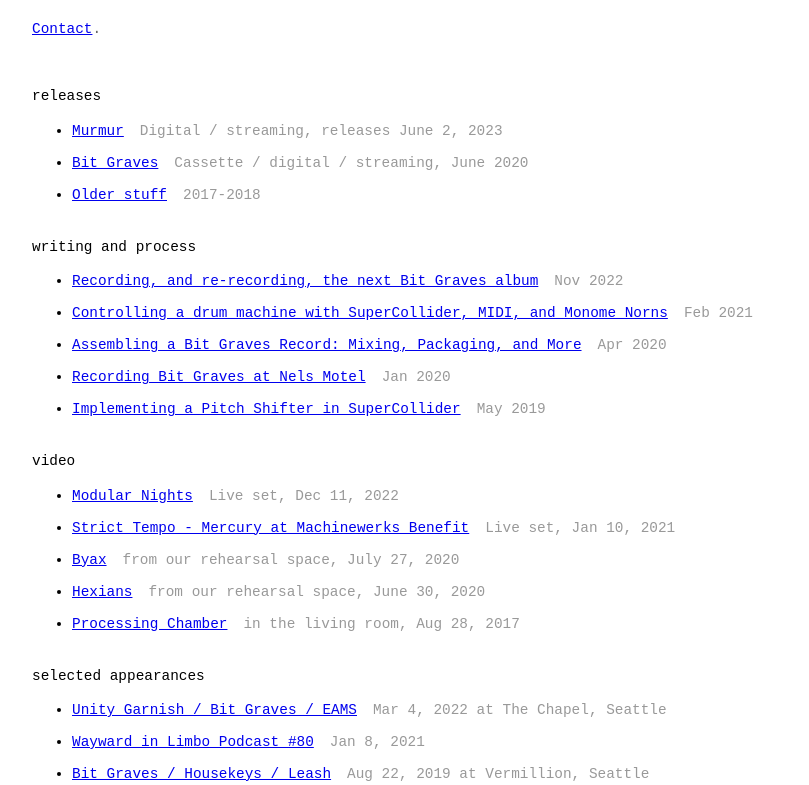
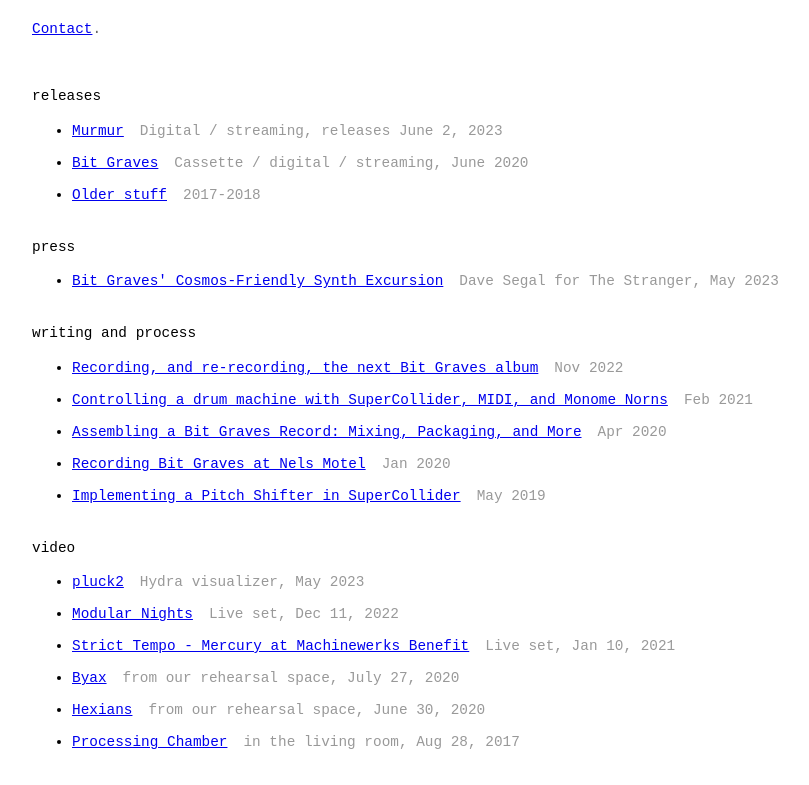
Before and after one commit to bitgraves/bitgraves-www, a React (Create React App) app: page / in a window 1280 px wide. Shown: the part 408-1193 px from the top of the page, without its empty margins (132-941 px from the left). Built offline with nearby package versions, Linux system fonts and the light colour scheme.

Commit message:
add stranger article and pluck2 vid

```diff
--- a/src/App.js
+++ b/src/App.js
@@ -1,5 +1,13 @@
 import React, { Component } from 'react';
 import './App.css';
+
+const PRESS_LINKS = [
+  {
+    name: "Bit Graves' Cosmos-Friendly Synth Excursion",
+    url: 'https://www.thestranger.com/music/2023/05/05/78978970/irreversible-entanglements-explosive-sun-ra-cover-and-bit-graves-cosmos-friendly-synth-excursion',
+    details: 'Dave Segal for The Stranger, May 2023',
+  },
+];
 
 const LISTEN_LINKS = [
   { name: 'Bandcamp', url: 'https://bitgraves.bandcamp.com/' },
@@ -104,6 +112,11 @@
 ];
 
 const VIDEO_LINKS = [
+  {
+    name: 'pluck2',
+    url: 'https://youtu.be/UTMJtcyKYT0',
+    details: 'Hydra visualizer, May 2023',
+  },
   {
     name: 'Modular Nights',
     url: 'https://youtu.be/JS4A9E98I-A?t=1451',
@@ -223,6 +236,7 @@
           </p>
         </div>
         {this._renderSection('releases', RELEASES_LINKS)}
+        {this._renderSection('press', PRESS_LINKS)}
         {this._renderSection('writing and process', WRITING_LINKS)}
         {this._renderSection('video', VIDEO_LINKS)}
         {this._renderSection('selected appearances', LIVE_LINKS)}
```
